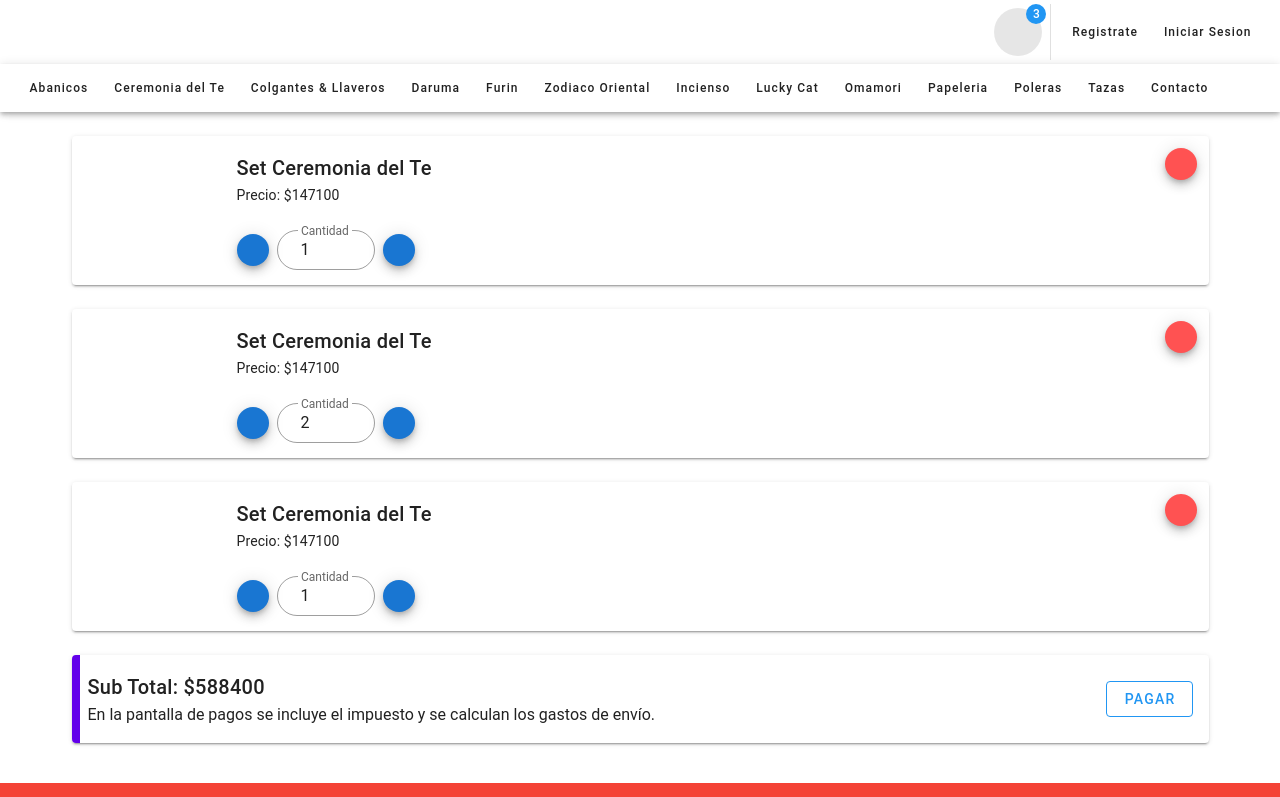
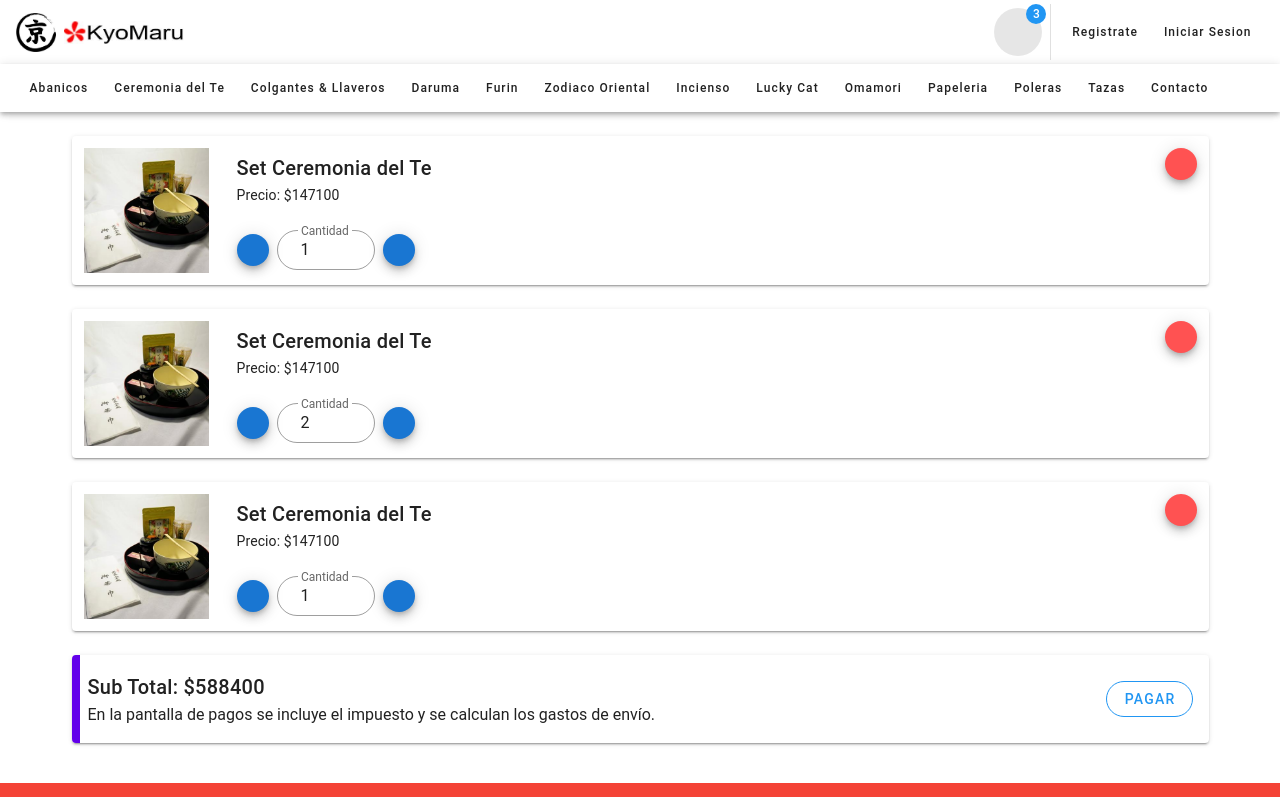
Before and after one commit to EntwistleOx/kyomaru-shop, a Vue app: page /carrito in a window 1280 px wide. Shown: the top 797 px of the page. Built offline with nearby package versions, Linux system fonts and the light colour scheme; the HTML template or start-up script is replaced by a standard one.

Commit message:
add round border on button

```diff
--- a/src/views/Cart.vue
+++ b/src/views/Cart.vue
@@ -57,7 +57,7 @@
               </div>
             </v-col>
             <v-col class="shrink">
-              <v-btn color="info" outlined to="checkout">Pagar</v-btn>
+              <v-btn color="info" outlined rounded to="checkout">Pagar</v-btn>
             </v-col>
           </v-row>
         </v-alert>
```
